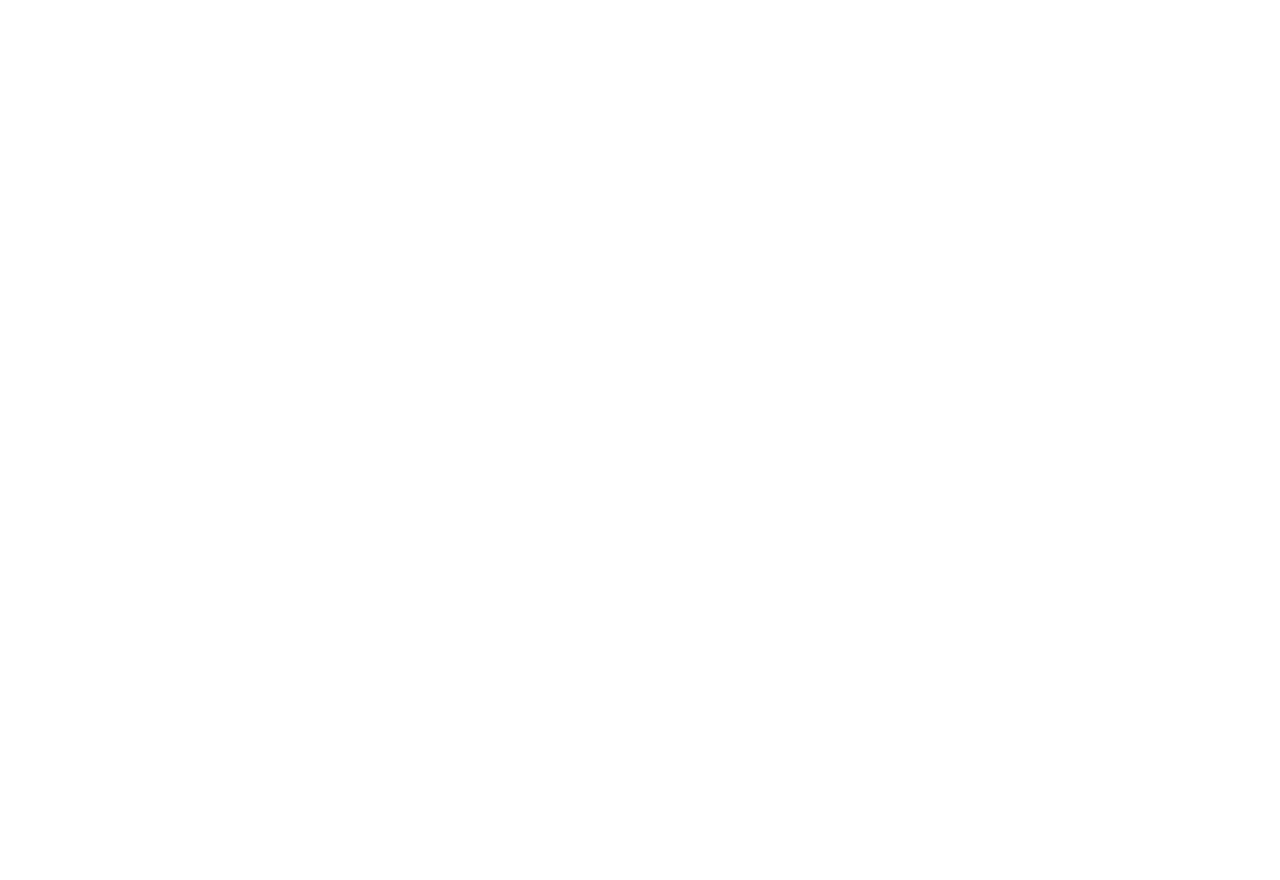
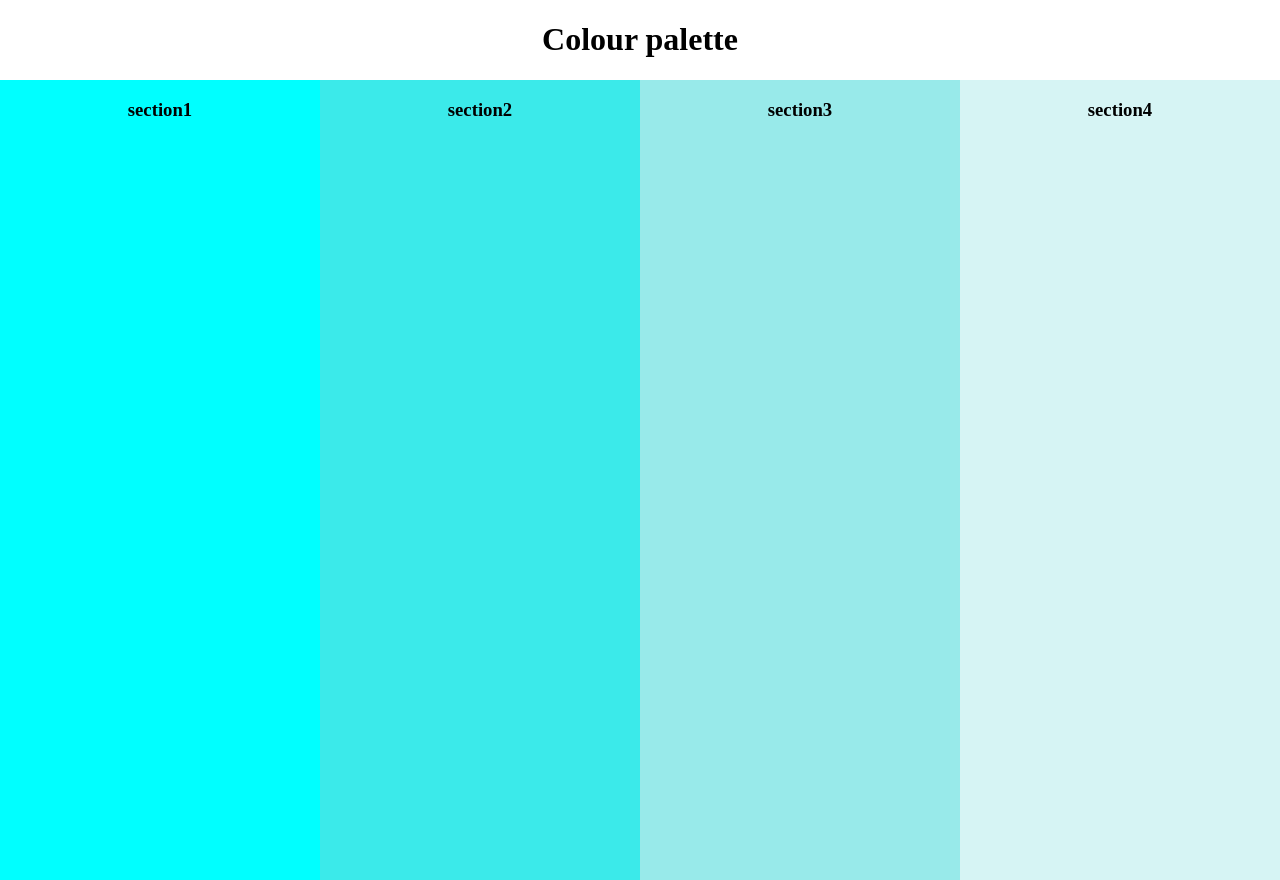
Before and after one commit to carlthedev/Colour-Palette, a plain HTML site: page index.html in a window 1280 px wide. Before the commit the page ends 800 px from the top, so only its background shows below. Drawn offline with Linux system fonts and the light colour scheme.

Commit message:
Added html&css flex containers for each colour

```diff
--- a/index.html
+++ b/index.html
@@ -4,9 +4,36 @@
   <meta charset="UTF-8">
   <meta http-equiv="X-UA-Compatible" content="IE=edge">
   <meta name="viewport" content="width=device-width, initial-scale=1.0">
+  <link rel="stylesheet" href="style.css">
   <title>Colour-Palette</title>
 </head>
 <body>
 
+  <main id="main-container">
+
+    <h1>Colour palette</h1>
+
+    <aside id="sec-container">
+      <section id="sec-1">
+      <h1>section1</h1>
+    </section>
+
+    <section id="sec-2">
+      <h1>section2</h1>
+    </section>
+
+    <section id="sec-3">
+      <h1>section3</h1>
+    </section>
+
+    <section id="sec-4">
+      <h1>section4</h1>
+    </section>
+  </aside>
+
+
+
+  </main>
+
 </body>
 </html>
--- a/style.css
+++ b/style.css
@@ -0,0 +1,33 @@
+body {
+  margin: 0;
+}
+#main-container {
+  display: flex;
+  text-align: center;
+  flex-direction: column;
+}
+
+#sec-container {
+  display: flex;
+  min-height: 100vh;
+}
+
+#sec-1 {
+  background-color: aqua;
+  width: 25%;
+}
+
+#sec-2 {
+  background-color: rgb(59, 234, 234);
+  width: 25%;
+}
+
+#sec-3 {
+  background-color: rgb(152, 234, 234);
+  width: 25%;
+}
+
+#sec-4 {
+  background-color: rgb(214, 244, 244);
+  width: 25%;
+}
```
